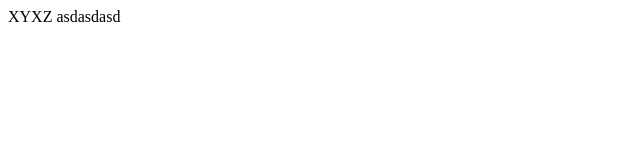
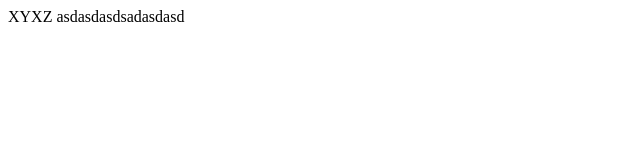
Before and after one commit to nadja2704/assign3, a plain HTML site: page index.html in a window 1280 px wide. Shown: the full height of the page, 0-640 px from the left. Drawn offline with Linux system fonts and the light colour scheme.

Commit message:
Initital

```diff
--- a/index.html
+++ b/index.html
@@ -4,6 +4,6 @@
 </head>
 
 <body>
-  XYXZ asdasdasd
+  XYXZ asdasdasdsadasdasd
 </body>
 </html>
```
